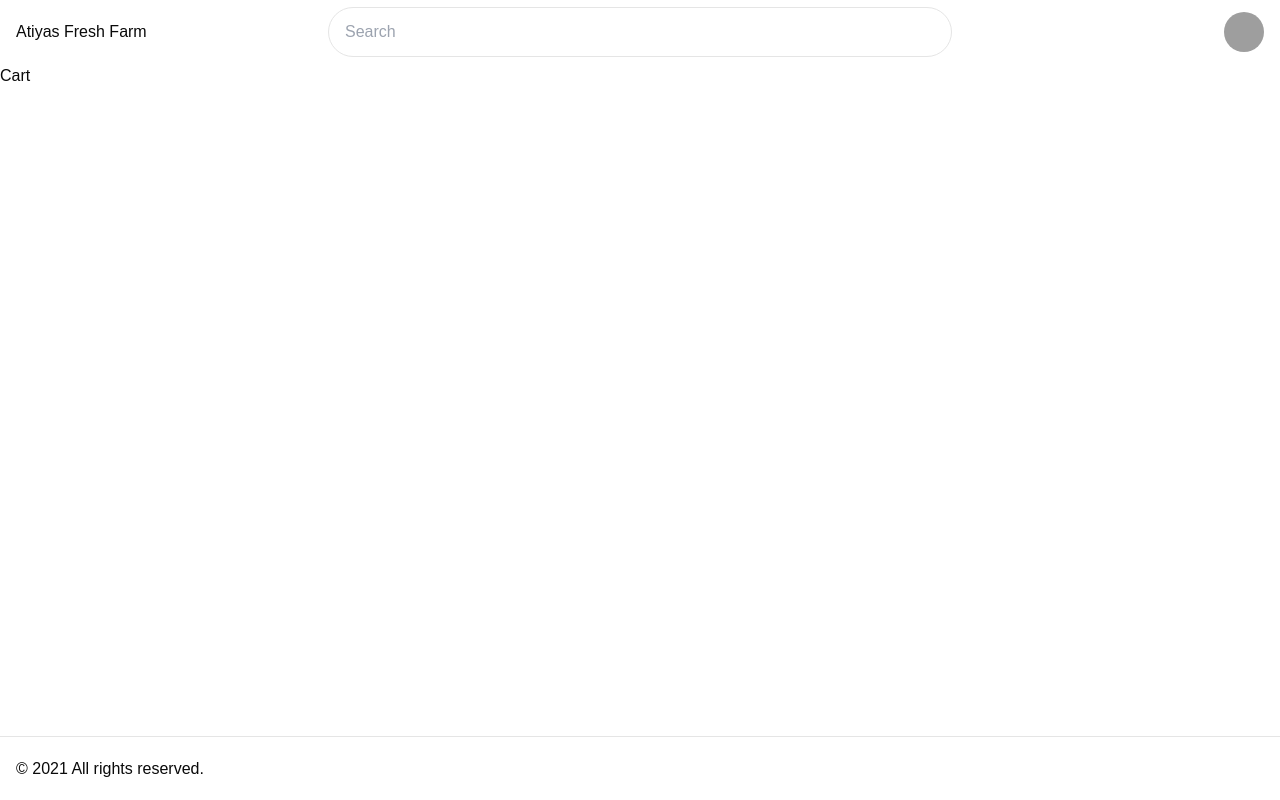
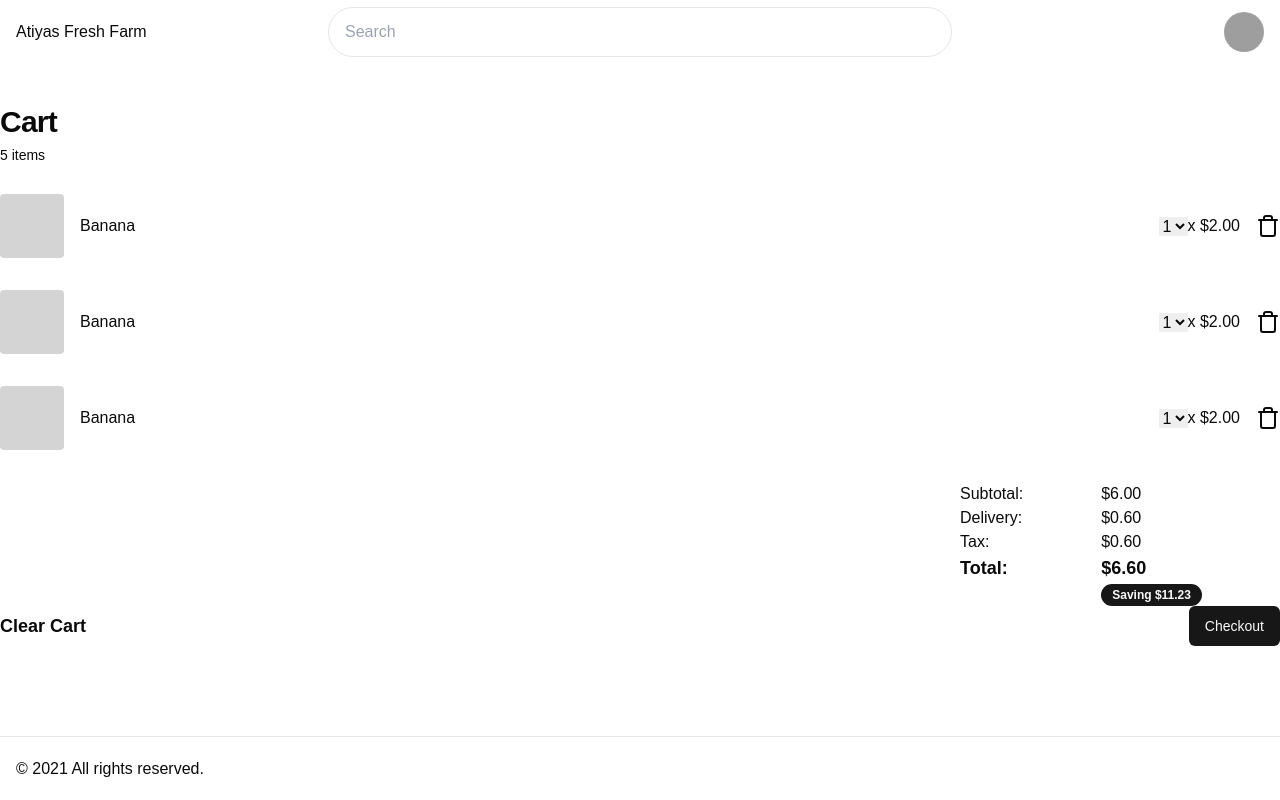
Before and after one commit to atiyas-fresh-farm/atiyas-fresh-farm, a Next.js app: page /cart in a window 1280 px wide. Built offline with nearby package versions, Linux system fonts and the light colour scheme; grey boxes are pictures that could not be loaded.

Commit message:
restructure layout and add savings badge

```diff
--- a/src/app/cart/page.tsx
+++ b/src/app/cart/page.tsx
@@ -1,7 +1,91 @@
+import { Trash } from "lucide-react";
+import { H2, Large, Small } from "@/components/ui/typography";
+import { Button } from "@/components/ui/button";
+import { Badge } from "@/components/ui/badge"
+
+
 const Cart = () => {
   return (
-    <div>
-      <h1>Cart</h1>
+    <div className="w-full flex justify-center">
+      <main className="container flex flex-col justify-start items-start pt-10">
+        <H2>Cart</H2>
+        <Small>5 items</Small>
+
+        <div className="w-full flex flex-row justify-between items-center mt-8">
+          <div className="flex flex-row items-center">
+            <div className="w-16 aspect-square h-full bg-neutral-300 rounded"></div>
+            <p className="ml-4">Banana</p>
+          </div>
+          <div className="flex flex-row items-center">
+            <select>
+              <option>1</option>
+              <option>2</option>
+              <option>3</option>
+            </select>
+            <p> x $2.00</p>
+            <Trash className="ml-4" size={24} />
+          </div>
+        </div>
+
+        <div className="w-full flex flex-row justify-between items-center mt-8">
+          <div className="flex flex-row items-center">
+            <div className="w-16 aspect-square h-full bg-neutral-300 rounded"></div>
+            <p className="ml-4">Banana</p>
+          </div>
+          <div className="flex flex-row items-center">
+            <select>
+              <option>1</option>
+              <option>2</option>
+              <option>3</option>
+            </select>
+            <p> x $2.00</p>
+            <Trash className="ml-4" size={24} />
+          </div>
+        </div>
+
+        <div className="w-full flex flex-row justify-between items-center mt-8">
+          <div className="flex flex-row items-center">
+            <div className="w-16 aspect-square h-full bg-neutral-300 rounded"></div>
+            <p className="ml-4">Banana</p>
+          </div>
+          <div className="flex flex-row items-center">
+            <select>
+              <option>1</option>
+              <option>2</option>
+              <option>3</option>
+            </select>
+            <p> x $2.00</p>
+            <Trash className="ml-4" size={24} />
+          </div>
+        </div>
+
+        <div className="w-full flex flex-row justify-end items-center mt-8">
+          <div className="w-1/4 grid grid-col-2 grid-row-5">
+
+            <div className="col-span-1 row-span-1">Subtotal:</div>
+            <div className="col-span-1 col-start-2 row-span-1">$6.00</div>
+
+            <div className="col-span-1 row-span-2">Delivery:</div>
+            <div className="col-span-1 col-start-2 row-span-2">$0.60</div>
+
+            <div className="col-span-1 row-span-3">Tax:</div>
+            <div className="col-span-1 col-start-2 row-span-3">$0.60</div>
+
+            <div className="col-span-1 row-span-4"><Large>Total:</Large></div>
+            <div className="col-span-1 col-start-2 row-span-4"><Large>$6.60</Large></div>
+
+            <div className="col-span-1 col-start-2 row-span-4">
+              <Badge>Saving $11.23</Badge>
+            </div>
+          </div>
+        </div>
+
+        <div className="w-full flex flex-row justify-between items-center">
+          <Large>Clear Cart</Large>
+          <Button>Checkout</Button>
+        </div>
+
+      </main>
     </div>
   );
 }
--- /dev/null
+++ b/src/components/ui/badge.tsx
@@ -0,0 +1,36 @@
+import * as React from "react"
+import { cva, type VariantProps } from "class-variance-authority"
+
+import { cn } from "@/lib/utils"
+
+const badgeVariants = cva(
+  "inline-flex items-center rounded-full border px-2.5 py-0.5 text-xs font-semibold transition-colors focus:outline-none focus:ring-2 focus:ring-ring focus:ring-offset-2",
+  {
+    variants: {
+      variant: {
+        default:
+          "border-transparent bg-primary text-primary-foreground hover:bg-primary/80",
+        secondary:
+          "border-transparent bg-secondary text-secondary-foreground hover:bg-secondary/80",
+        destructive:
+          "border-transparent bg-destructive text-destructive-foreground hover:bg-destructive/80",
+        outline: "text-foreground",
+      },
+    },
+    defaultVariants: {
+      variant: "default",
+    },
+  }
+)
+
+export interface BadgeProps
+  extends React.HTMLAttributes<HTMLDivElement>,
+    VariantProps<typeof badgeVariants> {}
+
+function Badge({ className, variant, ...props }: BadgeProps) {
+  return (
+    <div className={cn(badgeVariants({ variant }), className)} {...props} />
+  )
+}
+
+export { Badge, badgeVariants }
```
